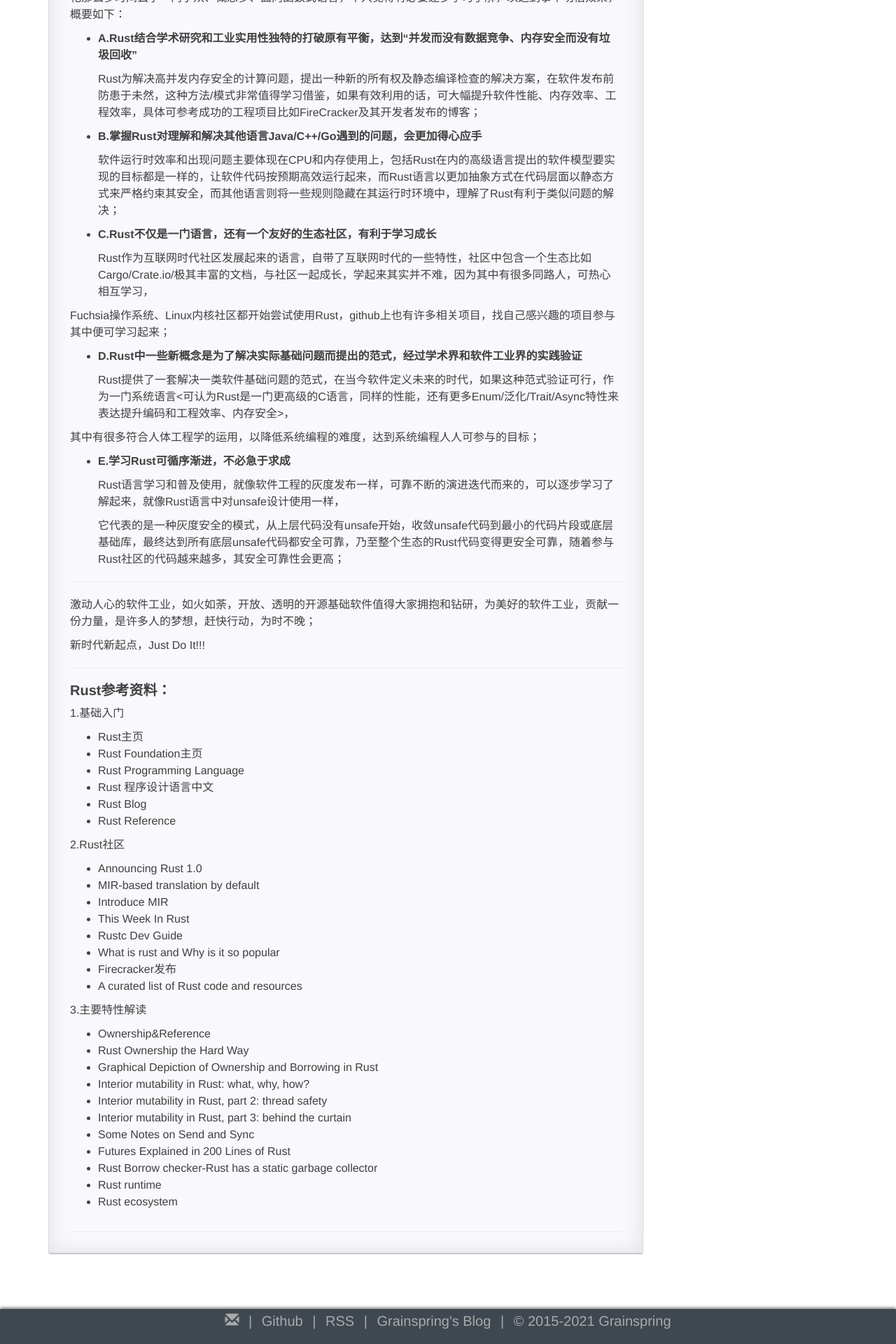
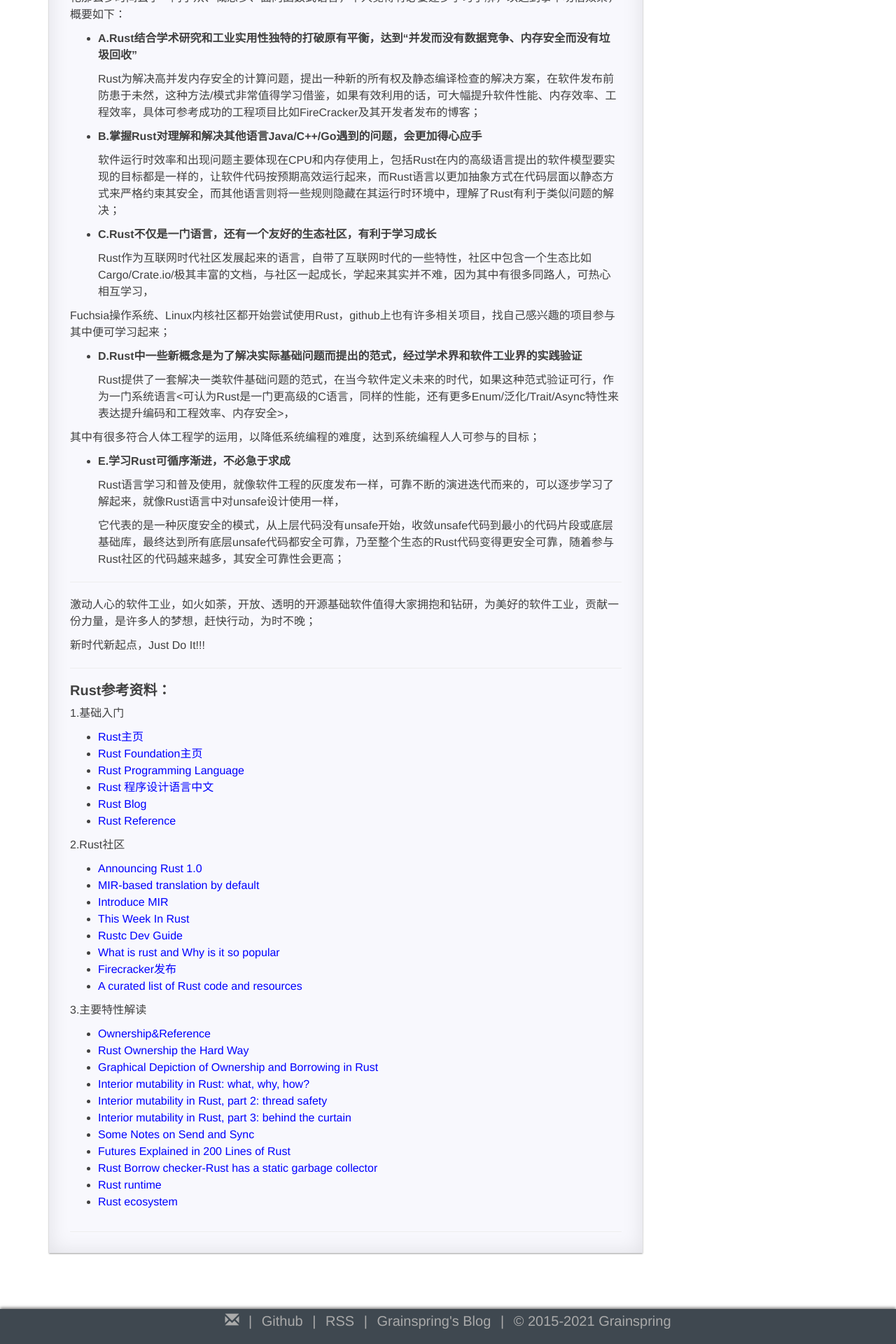
Before and after one commit to Grainspring/grainspring.github.io, a Jekyll site: the page built from _posts/2021-02-08-rust-foundation.md, in a window 1280 px wide. Shown: the part 2074-3994 px from the top of the page at 70% size. Built offline with Jekyll 4.4.1, drawn with Linux system fonts in a browser that asks for light colours; nearby versions of some CDN libraries; comment, search, counter and statistics services are not loaded; a style sheet for code colours, icons or effects is not loaded.

Commit message:
update link color

```diff
--- a/_posts/2021-02-08-rust-foundation.md
+++ b/_posts/2021-02-08-rust-foundation.md
@@ -103,32 +103,32 @@
 ---
 #### Rust参考资料：
 1.基础入门
-* [Rust主页](https://www.rust-lang.org/)
-* [Rust Foundation主页](https://foundation.rust-lang.org/)
-* [Rust Programming Language](https://doc.rust-lang.org/book/)
-* [Rust 程序设计语言中文](https://kaisery.github.io/trpl-zh-cn/)
-* [Rust Blog](https://blog.rust-lang.org/)
-* [Rust Reference](https://doc.rust-lang.org/stable/reference/introduction.html)
+* [<font color="blue">Rust主页</font>](https://www.rust-lang.org/)
+* [<font color="blue">Rust Foundation主页</font>](https://foundation.rust-lang.org/)
+* [<font color="blue">Rust Programming Language</font>](https://doc.rust-lang.org/book/)
+* [<font color="blue">Rust 程序设计语言中文</font>](https://kaisery.github.io/trpl-zh-cn/)
+* [<font color="blue">Rust Blog</font>](https://blog.rust-lang.org/)
+* [<font color="blue">Rust Reference</font>](https://doc.rust-lang.org/stable/reference/introduction.html)
 
 2.Rust社区
-* [Announcing Rust 1.0](https://blog.rust-lang.org/2015/05/15/Rust-1.0.html)
-* [MIR-based translation by default](https://github.com/rust-lang/rust/pull/34096)
-* [Introduce MIR](https://blog.rust-lang.org/2016/04/19/MIR.html)
-* [This Week In Rust](https://this-week-in-rust.org/)
-* [Rustc Dev Guide](https://rustc-dev-guide.rust-lang.org/getting-started.html)
-* [What is rust and Why is it so popular](https://stackoverflow.blog/2020/01/20/what-is-rust-and-why-is-it-so-popular/)
-* [Firecracker发布](https://amazonaws-china.com/cn/blogs/aws/firecracker-lightweight-virtualization-for-serverless-computing/)
-* [A curated list of Rust code and resources](https://github.com/rust-unofficial/awesome-rust)
+* [<font color="blue">Announcing Rust 1.0</font>](https://blog.rust-lang.org/2015/05/15/Rust-1.0.html)
+* [<font color="blue">MIR-based translation by default</font>](https://github.com/rust-lang/rust/pull/34096)
+* [<font color="blue">Introduce MIR</font>](https://blog.rust-lang.org/2016/04/19/MIR.html)
+* [<font color="blue">This Week In Rust</font>](https://this-week-in-rust.org/)
+* [<font color="blue">Rustc Dev Guide</font>](https://rustc-dev-guide.rust-lang.org/getting-started.html)
+* [<font color="blue">What is rust and Why is it so popular</font>](https://stackoverflow.blog/2020/01/20/what-is-rust-and-why-is-it-so-popular/)
+* [<font color="blue">Firecracker发布</font>](https://amazonaws-china.com/cn/blogs/aws/firecracker-lightweight-virtualization-for-serverless-computing/)
+* [<font color="blue">A curated list of Rust code and resources</font>](https://github.com/rust-unofficial/awesome-rust)
 
 3.主要特性解读
-* [Ownership&Reference](https://blog.thoughtram.io/references-in-rust/)
-* [Rust Ownership the Hard Way](https://chrismorgan.info/blog/rust-ownership-the-hard-way.html)
-* [Graphical Depiction of Ownership and Borrowing in Rust](https://rufflewind.com/2017-02-15/rust-move-copy-borrow)
-* [Interior mutability in Rust: what, why, how?](https://ricardomartins.cc/2016/06/08/interior-mutability)
-* [Interior mutability in Rust, part 2: thread safety](https://ricardomartins.cc/2016/06/25/interior-mutability-thread-safety)
-* [Interior mutability in Rust, part 3: behind the curtain](https://ricardomartins.cc/2016/07/11/interior-mutability-behind-the-curtain)
-* [Some Notes on Send and Sync](https://huonw.github.io/blog/2015/02/some-notes-on-send-and-sync/)
-* [Futures Explained in 200 Lines of Rust](https://cfsamson.github.io/books-futures-explained/)
-* [Rust Borrow checker-Rust has a static garbage collector](https://words.steveklabnik.com/borrow-checking-escape-analysis-and-the-generational-hypothesis)
-* [Rust runtime](https://blog.mgattozzi.dev/rusts-runtime)
-* [Rust ecosystem](https://joeprevite.com/rust-lang-ecosystem)
+* [<font color="blue">Ownership&Reference</font>](https://blog.thoughtram.io/references-in-rust/)
+* [<font color="blue">Rust Ownership the Hard Way</font>](https://chrismorgan.info/blog/rust-ownership-the-hard-way.html)
+* [<font color="blue">Graphical Depiction of Ownership and Borrowing in Rust</font>](https://rufflewind.com/2017-02-15/rust-move-copy-borrow)
+* [<font color="blue">Interior mutability in Rust: what, why, how?</font>](https://ricardomartins.cc/2016/06/08/interior-mutability)
+* [<font color="blue">Interior mutability in Rust, part 2: thread safety</font>](https://ricardomartins.cc/2016/06/25/interior-mutability-thread-safety)
+* [<font color="blue">Interior mutability in Rust, part 3: behind the curtain</font>](https://ricardomartins.cc/2016/07/11/interior-mutability-behind-the-curtain)
+* [<font color="blue">Some Notes on Send and Sync</font>](https://huonw.github.io/blog/2015/02/some-notes-on-send-and-sync/)
+* [<font color="blue">Futures Explained in 200 Lines of Rust</font>](https://cfsamson.github.io/books-futures-explained/)
+* [<font color="blue">Rust Borrow checker-Rust has a static garbage collector</font>](https://words.steveklabnik.com/borrow-checking-escape-analysis-and-the-generational-hypothesis)
+* [<font color="blue">Rust runtime</font>](https://blog.mgattozzi.dev/rusts-runtime)
+* [<font color="blue">Rust ecosystem</font>](https://joeprevite.com/rust-lang-ecosystem)
```
Also changed, not shown: _posts/2021-02-20-lrfrc-preview.md (+2 -3 lines), _posts/2021-03-01-lrfrc-rustc-compile.md (+7 -5 lines), _posts/2021-03-16-lrfrc-rustc-preview.md (+10 -2 lines).
